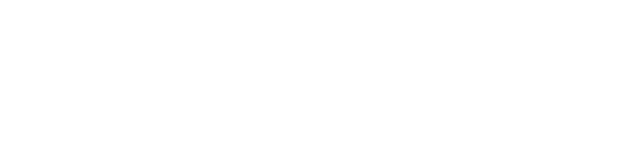
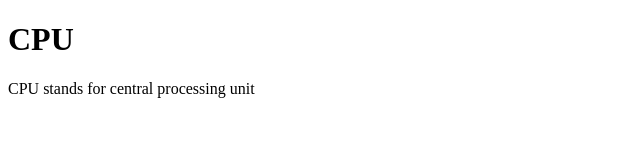
Before and after one commit to iamneo-production/fdcfacbcfeddaeadaeccdfffebaeceaec, a website: page public/index.html in a window 1280 px wide. Shown: the whole page, without its empty margins (0-640 px from the left). Drawn offline with Linux system fonts and the light colour scheme.

Commit message:
Backup Commit

```diff
--- a/public/index.html
+++ b/public/index.html
@@ -8,6 +8,9 @@
     <link rel="stylesheet" href="style.css" />
 </head>
 <body>
-    <h1
+    <h1>CPU</h1>
+    <p>CPU stands for central processing unit
+
+    </p>
 </body>
 </html>
```
